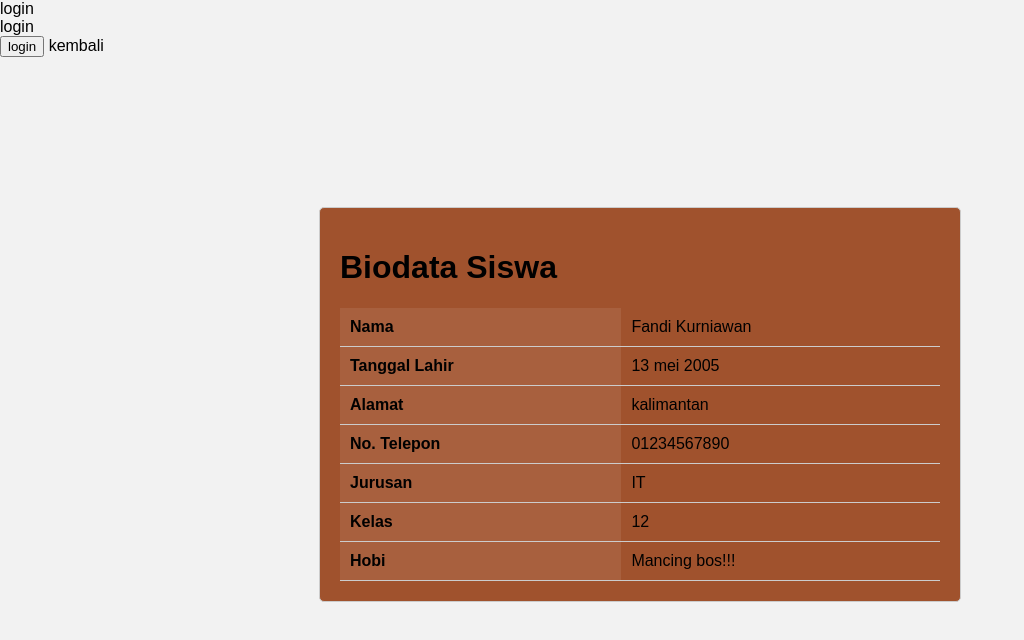
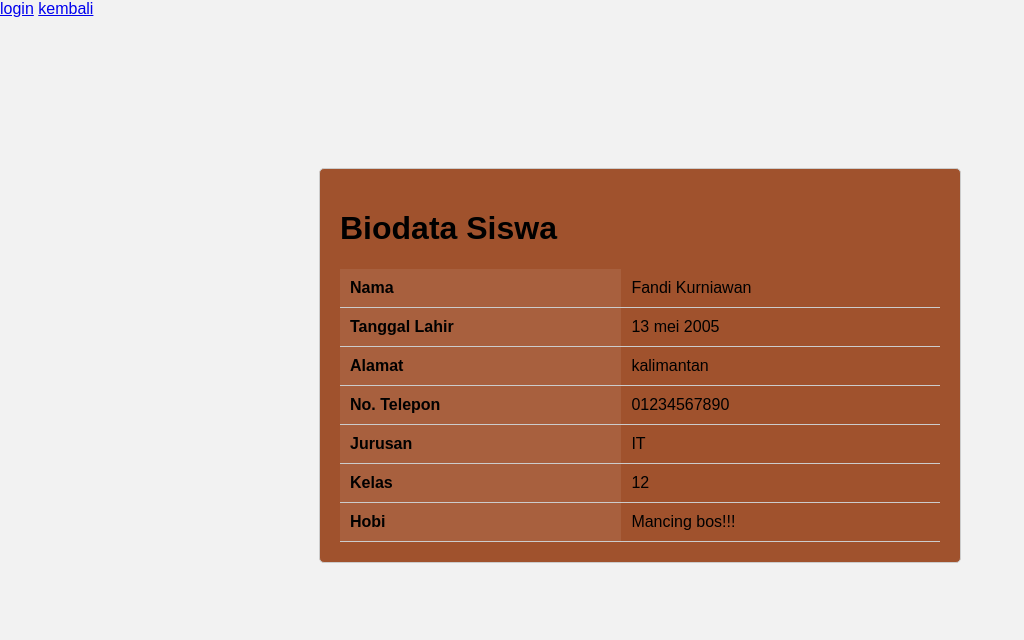
Before and after one commit to fandioke13/tugasku, a plain HTML site: page index.html in a window 1280 px wide. Shown: the whole page, without its empty margins (0-1024 px from the left). Drawn offline with Linux system fonts and the light colour scheme.

Commit message:
fandi mengubah index.html

```diff
--- a/index.html
+++ b/index.html
@@ -3,8 +3,8 @@
 <head>
     <meta charset="UTF-8">
     <meta name="viewport" content="width=device-width, initial-scale=1.0">
-    <a >login</a><br>login</br><button>login</button>
-    <a >kembali</a>
+    <a href="login.html">login</a>
+    <a href="kembali.html" >kembali</a>
     <title>Biodata Siswa</title>
     <style>
         body {
```
